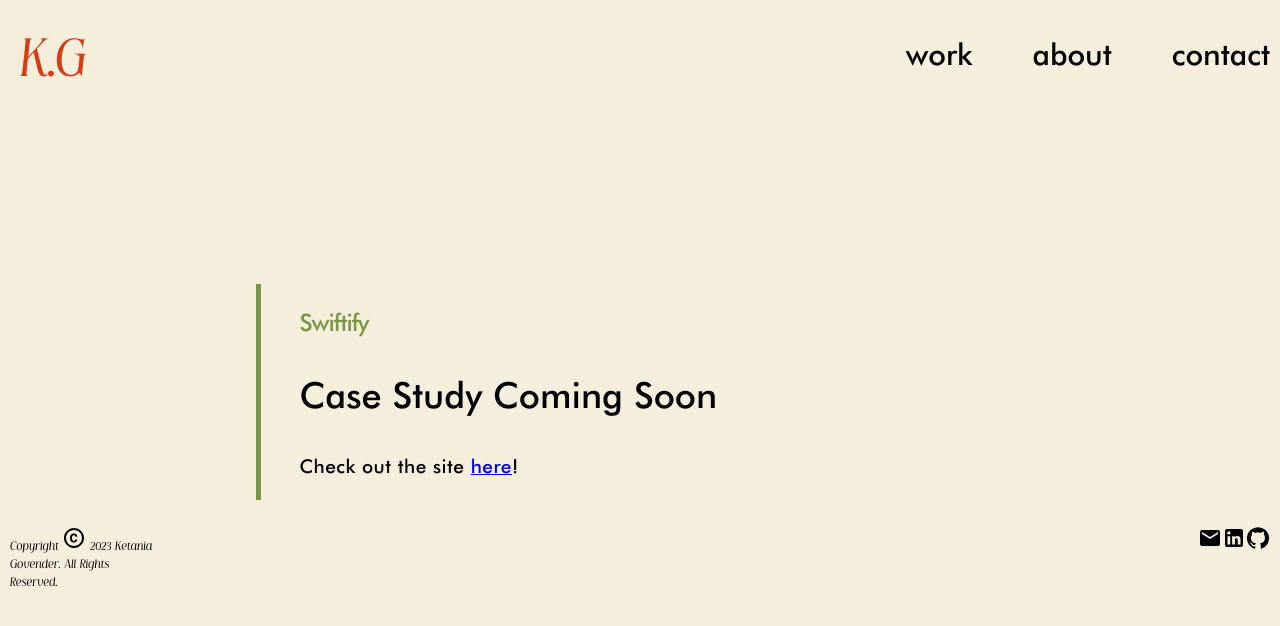
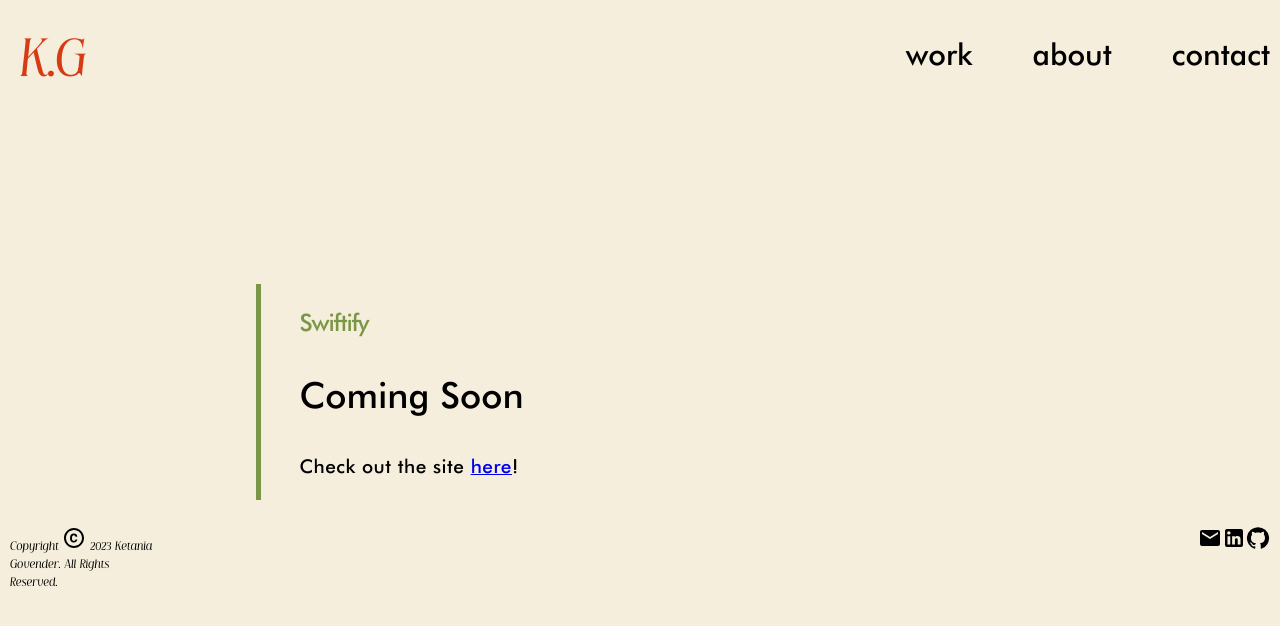
Before and after one commit to ketaniaaa/ketania, a React (Create React App) app: page /#/Swiftify in a window 1280 px wide. Shown: the top 626 px of the page. Built offline with nearby package versions, Linux system fonts and the light colour scheme.

Commit message:
Short change

```diff
--- a/src/pages/Swiftify.js
+++ b/src/pages/Swiftify.js
@@ -8,7 +8,7 @@ export default class Swiftify extends Component {
       <div className='workContent'>
         <section className='sectionSTTitle sectionA'>
   <p className='sectionSTName'>Swiftify</p>
-  <p className='sectionHupTitle'>Case Study Coming Soon</p>
+  <p className='sectionHupTitle'>Coming Soon</p>
 
   <p className='workP'> Check out the site <a href="https://swiftify.netlify.app/" target="_blank" rel="noreferrer"> here</a>!</p>
 
```
